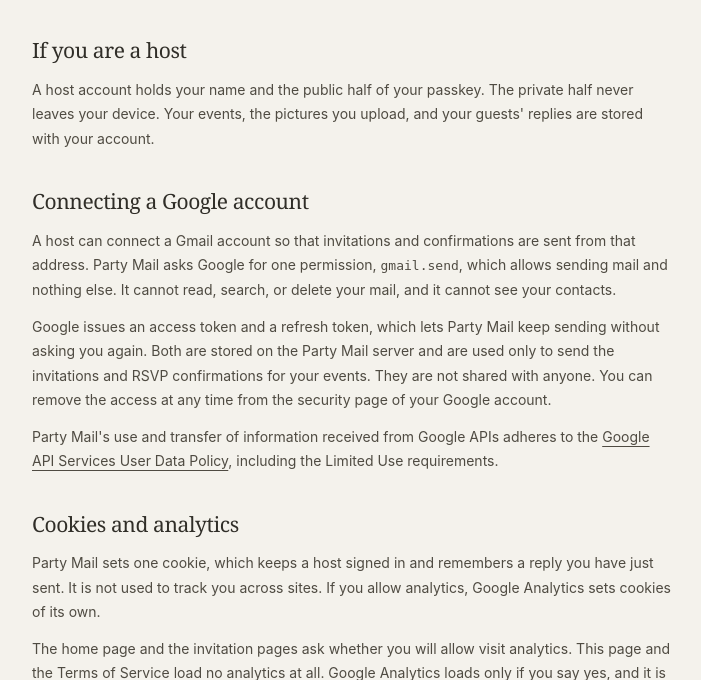
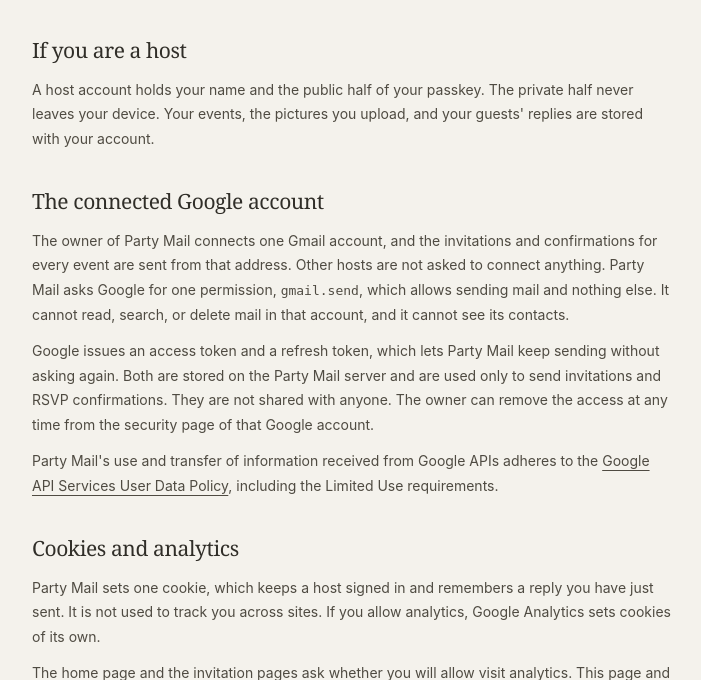
Before and after one commit to davidfwatson/rsvp-site, a Flask app: page /privacy in a window 1280 px wide. Shown: the part 672-1352 px from the top of the page, without its empty margins (18-719 px from the left). Run offline with Flask 3, Linux system fonts and the light colour scheme; some libraries are stand-ins or nearby versions.

Commit message:
Policy: Gmail is one owner-level connection; test that routes stay reserved
Third review round on #9. The privacy page described a per-host Gmail
connection that does not exist: the owner connects one account and all
mail goes out from it. A test now fails if a new top-level route is
added without reserving its slug.

Co-Authored-By: Claude Opus 5.5 (1M context) <noreply@anthropic.com>
Claude-Session: https://claude.ai/code/session_01AYcMkhuRAnf2VzwFSmgwbK

```diff
--- a/templates/privacy.html
+++ b/templates/privacy.html
@@ -11,9 +11,9 @@
 <h2>If you are a host</h2>
 <p>A host account holds your name and the public half of your passkey. The private half never leaves your device. Your events, the pictures you upload, and your guests' replies are stored with your account.</p>
 
-<h2>Connecting a Google account</h2>
-<p>A host can connect a Gmail account so that invitations and confirmations are sent from that address. Party Mail asks Google for one permission, <code>gmail.send</code>, which allows sending mail and nothing else. It cannot read, search, or delete your mail, and it cannot see your contacts.</p>
-<p>Google issues an access token and a refresh token, which lets Party Mail keep sending without asking you again. Both are stored on the Party Mail server and are used only to send the invitations and RSVP confirmations for your events. They are not shared with anyone. You can remove the access at any time from the security page of your Google account.</p>
+<h2>The connected Google account</h2>
+<p>The owner of Party Mail connects one Gmail account, and the invitations and confirmations for every event are sent from that address. Other hosts are not asked to connect anything. Party Mail asks Google for one permission, <code>gmail.send</code>, which allows sending mail and nothing else. It cannot read, search, or delete mail in that account, and it cannot see its contacts.</p>
+<p>Google issues an access token and a refresh token, which lets Party Mail keep sending without asking again. Both are stored on the Party Mail server and are used only to send invitations and RSVP confirmations. They are not shared with anyone. The owner can remove the access at any time from the security page of that Google account.</p>
 <p>Party Mail's use and transfer of information received from Google APIs adheres to the <a href="https://developers.google.com/terms/api-services-user-data-policy">Google API Services User Data Policy</a>, including the Limited Use requirements.</p>
 
 <h2>Cookies and analytics</h2>
--- a/templates/terms.html
+++ b/templates/terms.html
@@ -6,7 +6,6 @@
 <h2>Hosts</h2>
 <p>Host accounts are created by invitation. You are responsible for the events you create, the words and pictures you put in them, and the people you send them to. Send invitations only to people you know or who would expect to hear from you. Party Mail is for personal gatherings and may not be used for advertising or bulk mail.</p>
 <p>Do not upload anything you have no right to use, anything unlawful, or anything meant to harass someone. Keep your passkey to yourself, and tell us if you think someone else has used your account.</p>
-<p>If you connect a Gmail account, mail sent for your events goes out from your address and counts against the sending limits Google sets for you.</p>
 
 <h2>Guests</h2>
 <p>Reply with your own details, or with the details of the people you are answering for. The host sees what you send. The <a href="{{ url_for('privacy') }}">Privacy Policy</a> describes what is stored.</p>
```
Also changed, not shown: productionization_test.py (+8 -0 lines).
